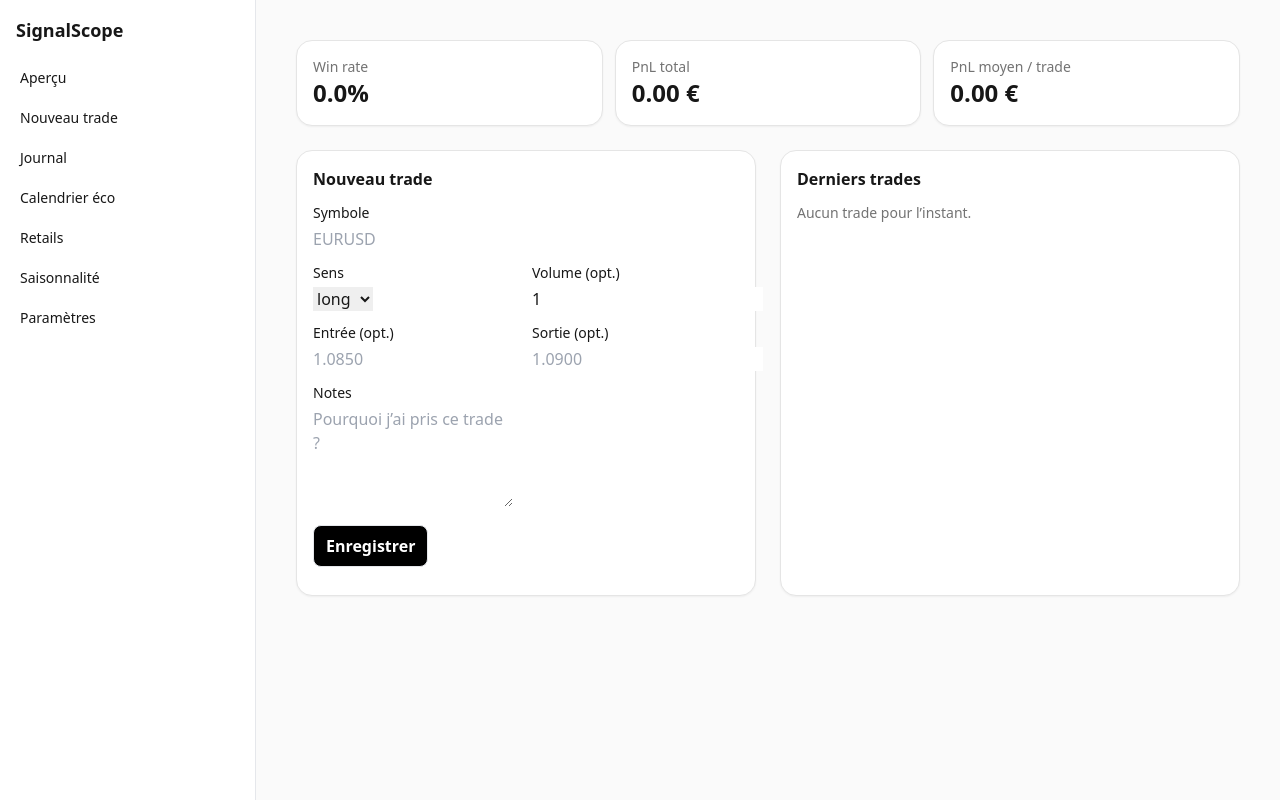
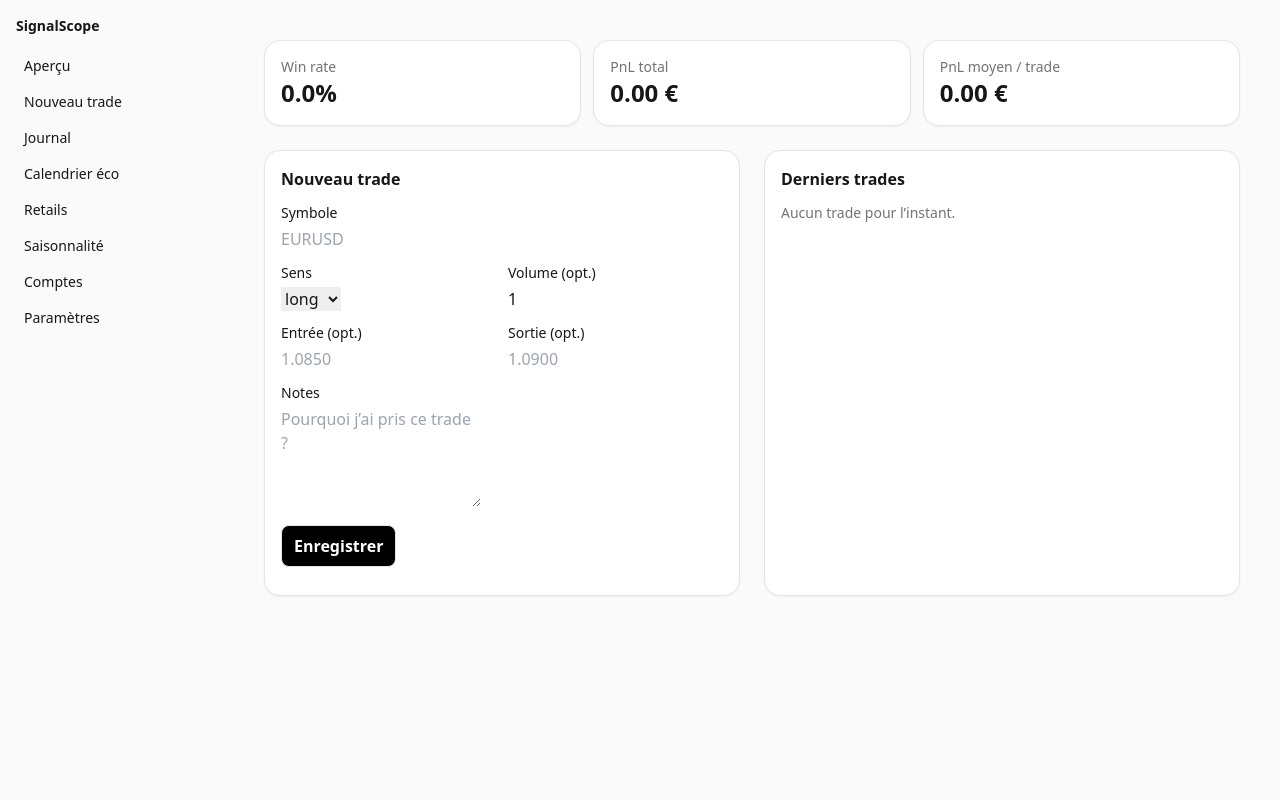
Before and after one commit to 13artcolor-png/Signalscope, a Next.js app: page / in a window 1280 px wide. Built offline with nearby package versions, Linux system fonts and the light colour scheme; no server answers; the database is empty.

Commit message:
Update Sidebar.tsx

```diff
--- a/app/Sidebar.tsx
+++ b/app/Sidebar.tsx
@@ -1,4 +1,5 @@
 'use client';
+
 import Link from 'next/link';
 import { usePathname } from 'next/navigation';
 
@@ -7,30 +8,34 @@ const items = [
   { href: '/new-trade', label: 'Nouveau trade' },
   { href: '/journal', label: 'Journal' },
   { href: '/calendar', label: 'Calendrier éco' },
-  { href: '/retails', label: 'Retails' },       // marché / sentiment
-  { href: '/seasonality', label: 'Saisonnalité'},
+  { href: '/retails', label: 'Retails' },
+  { href: '/seasonality', label: 'Saisonnalité' },
+
+  // <-- NOUVEAU
+  { href: '/accounts', label: 'Comptes' },
+
   { href: '/settings', label: 'Paramètres' },
 ];
 
 export default function Sidebar() {
   const pathname = usePathname();
   return (
-    <aside className="w-full md:w-64 shrink-0 border-r bg-white">
-      <div className="p-4 font-bold text-lg">SignalScope</div>
-      <nav className="space-y-1 px-2 pb-4">
-        {items.map(it => {
-          const active = pathname?.startsWith(it.href);
-          return (
+    <aside className="w-56 p-4 text-sm">
+      <div className="font-semibold mb-4">SignalScope</div>
+      <nav className="space-y-2">
+        {items.map((it) => (
           <Link
             key={it.href}
             href={it.href}
-              className={`block rounded-lg px-3 py-2 text-sm
-                ${active ? 'bg-black text-white' : 'hover:bg-neutral-100'}`}
+            className={`block px-2 py-1 rounded ${
+              pathname.startsWith(it.href)
+                ? 'bg-neutral-200 dark:bg-neutral-800 font-medium'
+                : 'hover:bg-neutral-100 dark:hover:bg-neutral-800/60'
+            }`}
           >
             {it.label}
           </Link>
-          );
-        })}
+        ))}
       </nav>
     </aside>
   );
```
Lines whose indentation alone changed are shown as unchanged.
